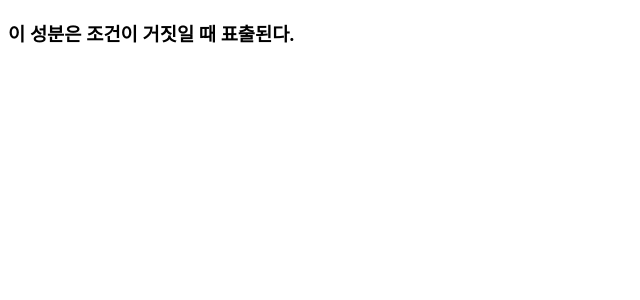
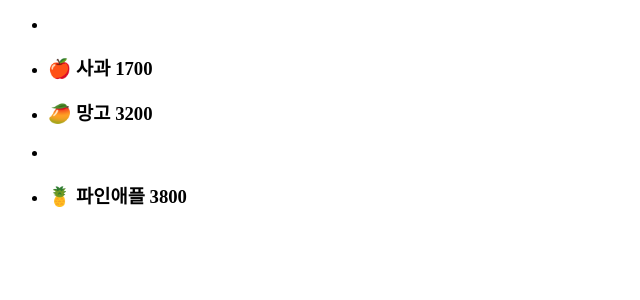
Before and after one commit to osparking/reactpro, a React (Vite) app: page / in a window 1280 px wide. Shown: the top 300 px of the page, without its empty margins (0-640 px from the left). Built offline with nearby package versions, Linux system fonts and the light colour scheme.

Commit message:
display fruits over 1000 - 1st cut

```diff
--- a/src/App.jsx
+++ b/src/App.jsx
@@ -1,10 +1,8 @@
-import Hello from "./components/Hello";
 import Fruits from "./components/Fruits";
-import CondCompo from "./components/CondCompo";
 function App() {
   return (
     <div className="App">
-      <CondCompo />
+      <Fruits />
     </div>
   );
 }
--- a/src/components/Fruit.jsx
+++ b/src/components/Fruit.jsx
@@ -1,7 +1,14 @@
 export default function ({ name, price, emoji }) {
   return (
     <li>
-      {emoji} {name} {price}
+      {price > 1000 ? (
+        <h3>
+          {" "}
+          {emoji} {name} {price}{" "}
+        </h3>
+      ) : (
+        ""
+      )}
     </li>
   );
 }
```
